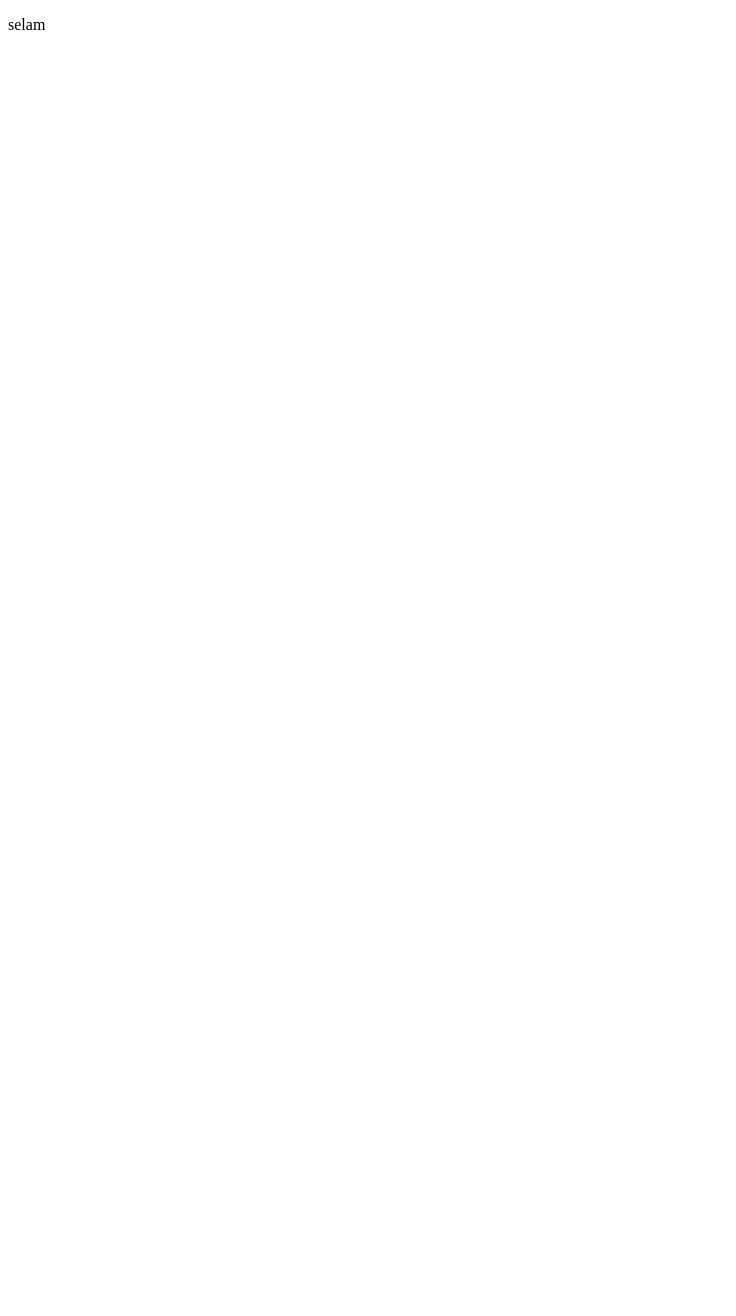
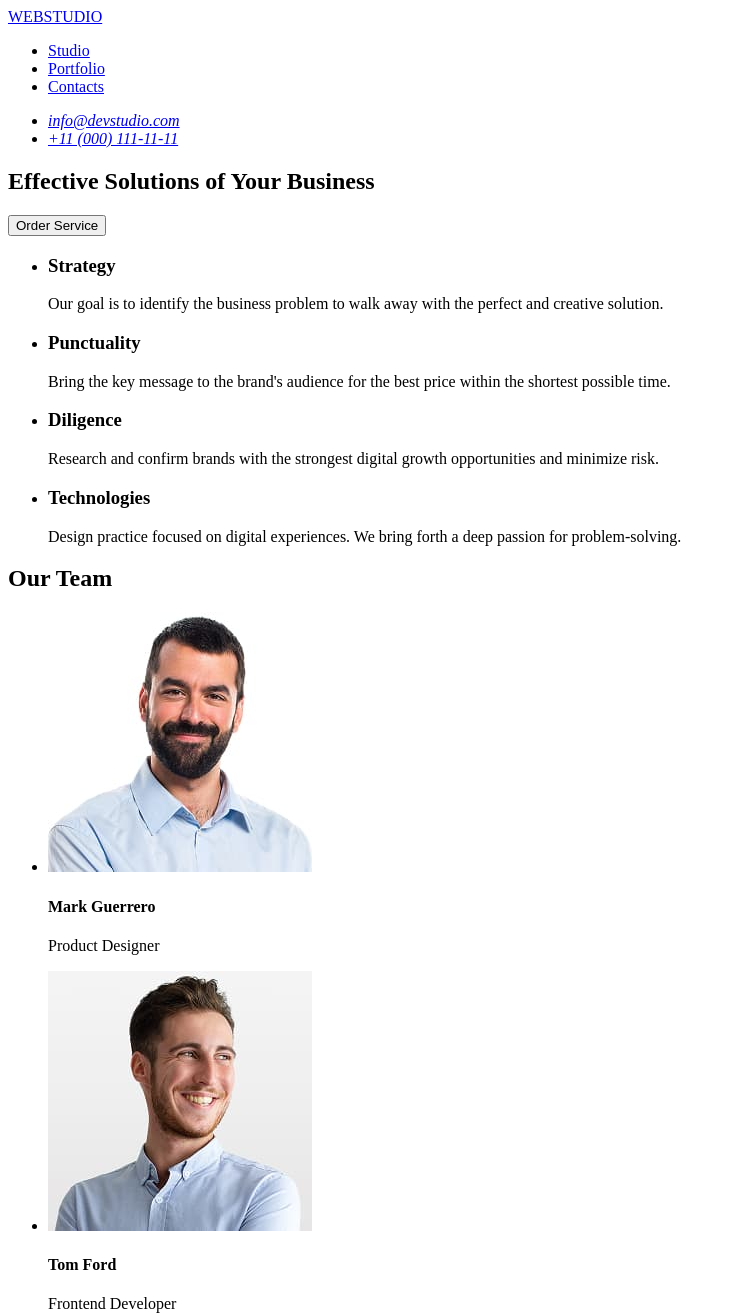
Before and after one commit to cemolik34/goit-markup-hw-02, a plain HTML site: page index.html in a window 1280 px wide. Shown: the top 1316 px of the page, without its empty margins (0-736 px from the left). Before the commit the page ends 800 px from the top, so only its background shows below. Drawn offline with Linux system fonts and the light colour scheme.

Commit message:
Add new images and update index.html with structured content and navigation

```diff
--- a/index.html
+++ b/index.html
@@ -1,11 +1,145 @@
+
 <!DOCTYPE html>
 <html lang="en">
-<head>
-    <meta charset="UTF-8">
-    <meta name="viewport" content="width=device-width, initial-scale=1.0">
-    <title>Document</title>
-</head>
-<body>
-    <p>selam</p>
-</body>
+  <head>
+    <meta charset="UTF-8" >
+    <meta name="viewport" content="width=device-width, initial-scale=1.0" >
+    <title>Devstudio</title>
+  </head>
+  <body>
+    <header>
+      <a href="./index.html">WEBSTUDIO</a>
+      <!--Navigasyon-->
+      <nav>
+        <ul>
+          <li>
+            <a href="#">Studio</a>
+          </li>
+          <li>
+            <a href="#">Portfolio</a>
+          </li>
+          <li>
+            <a href="#">Contacts</a>
+          </li>
+        </ul>
+      </nav>
+      <!--Navigasyon bitti-->
+      <!--Adres-->
+      <address>
+        <ul>
+          <li>
+            <a href="mailto:info@devstudio.com">info@devstudio.com</a>
+          </li>
+          <li>
+            <a href="tel:+110001111111">+11 (000) 111-11-11</a>
+          </li>
+        </ul>
+      </address>
+      <!--Adres bitti-->
+    </header>
+    <main>
+      <section>
+        <!--Hero-->
+        <h1>Effective Solutions of Your Business</h1>
+        <button type="button">Order Service</button>
+        <!--Hero bitti-->
+      </section>
+      <section>
+      <ul>
+        <li>
+            <h3>Strategy</h3>
+            <p>
+              Our goal is to identify the business problem to walk away with the
+              perfect and creative solution.
+            </p>
+        </li>
+        <li>
+            <h3>Punctuality</h3>
+            <p>
+              Bring the key message to the brand's audience for the best price
+              within the shortest possible time.
+            </p>
+        </li>
+        <li>
+            <h3>Diligence</h3>
+            <p>
+              Research and confirm brands with the strongest digital growth
+              opportunities and minimize risk.
+            </p>
+        </li>
+        <li>
+            <h3>Technologies</h3>
+            <p>
+              Design practice focused on digital experiences. We bring forth a
+              deep passion for problem-solving.
+            </p>
+        </li>
+      </ul>
+      </section>
+      <section>
+        <h2>Our Team</h2>
+        <ul>
+          <li>
+            <div>
+              <img
+                src="./images/mark.jpg"
+                alt="Mark Guerrero"
+                width="264"
+                height="260"
+              >
+              <h4>Mark Guerrero</h4>
+              <p>Product Designer</p>
+            </div>
+          </li>
+          <li>
+            <div>
+              <img
+                src="./images/tom.jpg"
+                alt="Tom Ford"
+                width="264"
+                height="260"
+              >
+              <h4>Tom Ford</h4>
+              <p>Frontend Developer</p>
+            </div>
+          </li>
+          <li>
+            <div>
+              <img
+                src="./images/camila.jpg"
+                alt="Camila Garcia"
+                width="264"
+                height="260"
+              >
+              <h4>Camila Garcia</h4>
+              <p>Marketing</p>
+            </div>
+          </li>
+          <li>
+            <div>
+              <img
+                src="./images/daniel.jpg"
+                alt="Daniel Wilson"
+                width="264"
+                height="260"
+              >
+              <h4>Daniel Wilson</h4>
+              <p>UI Designer</p>
+            </div>
+          </li>
+        </ul>
+      </section>
+    </main>
+    <footer>
+      <div>
+        <a href="./index.html">WEBSTUDIO</a>
+      </div>
+      <div>
+        <p>
+          Increase the flow of customers and sales for your business with
+          digital marketing & growth solutions.
+        </p>
+      </div>
+    </footer>
+  </body>
 </html>
```
Also changed, not shown: images/camila.jpg (added), images/daniel.jpg (added), images/mark.jpg (added), images/tom.jpg (added).
